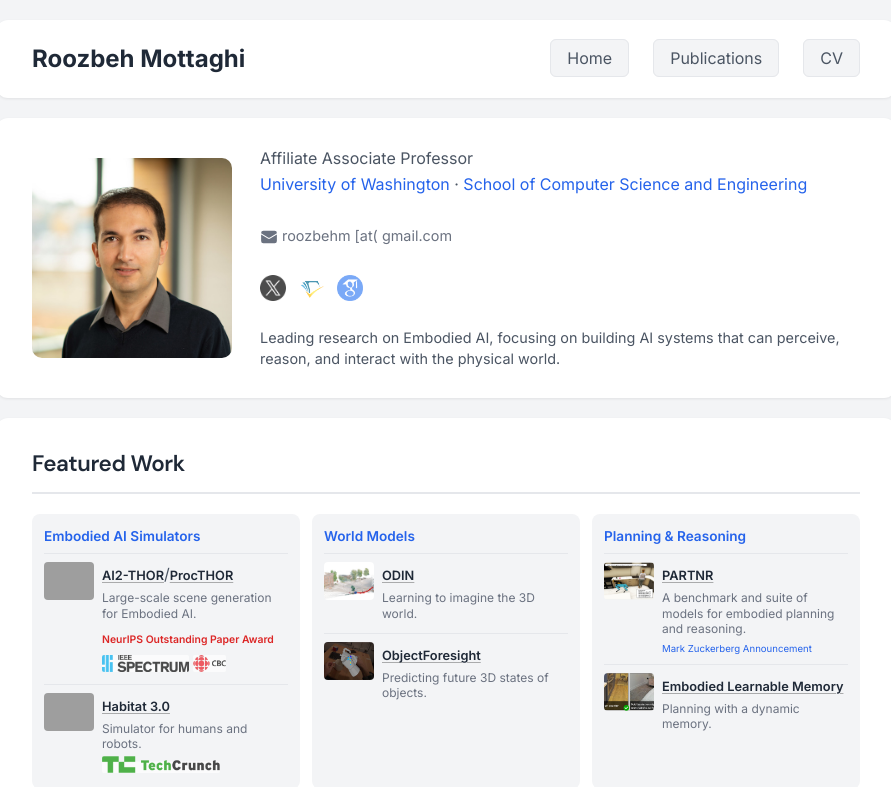
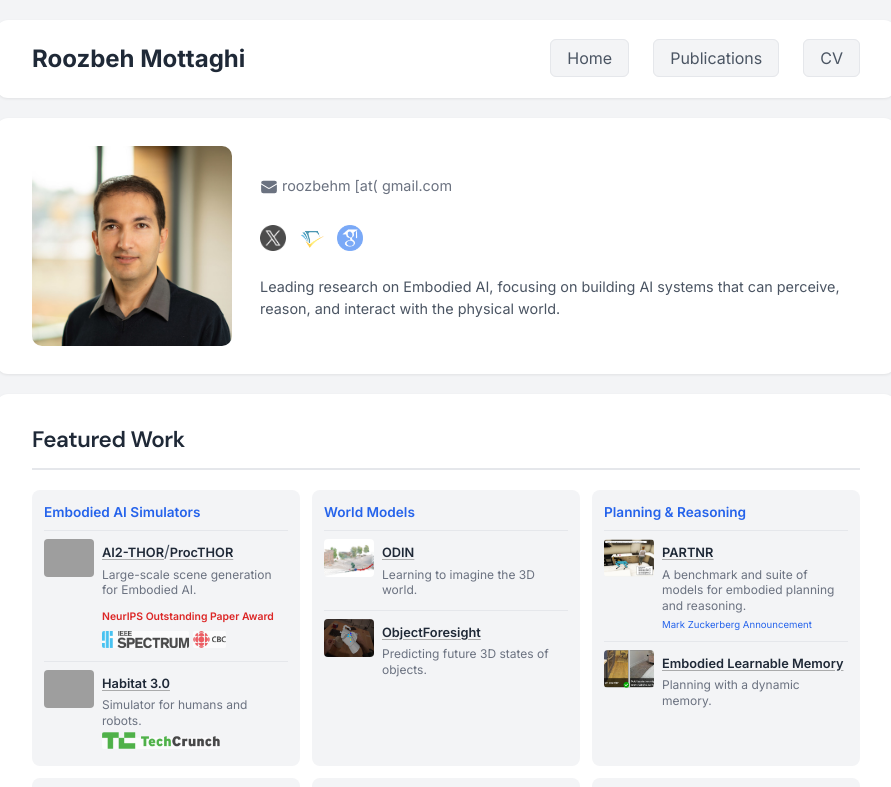
Before and after one commit to roozbehm/roozbehm.github.io, a plain HTML site: page index.html in a window 1280 px wide. Shown: the top 787 px of the page, without its empty margins (194-1085 px from the left). Drawn offline with Linux system fonts and the light colour scheme; grey boxes are pictures that could not be loaded.

Commit message:
minor edits

```diff
--- a/index.html
+++ b/index.html
@@ -28,8 +28,9 @@
 <div class ="profile">
 	<img src="./images/profile_roozbehM.jpg" alt="Roozbeh Mottaghi">
 	<div>
-	Affiliate Associate Professor<br>
+	<!-- Affiliate Associate Professor<br>
 	<a href="https://www.washington.edu/">University of Washington</a> · <a href="https://www.cs.washington.edu/">School of Computer Science and Engineering</a><br><br>
+   -->
 	<span class="email"><svg class="email-icon" xmlns="http://www.w3.org/2000/svg" viewBox="0 0 24 24" fill="currentColor"><path d="M1.5 8.67v8.58a3 3 0 003 3h15a3 3 0 003-3V8.67l-8.928 5.493a3 3 0 01-3.144 0L1.5 8.67z"/><path d="M22.5 6.908V6.75a3 3 0 00-3-3h-15a3 3 0 00-3 3v.158l9.714 5.978a1.5 1.5 0 001.572 0L22.5 6.908z"/></svg> roozbehm [at( gmail.com</span><br>
 	<br>
 	<a href="https://twitter.com/roozbehmottaghi?lang=en"><img src="./images/x-logo.png"></a>
```
